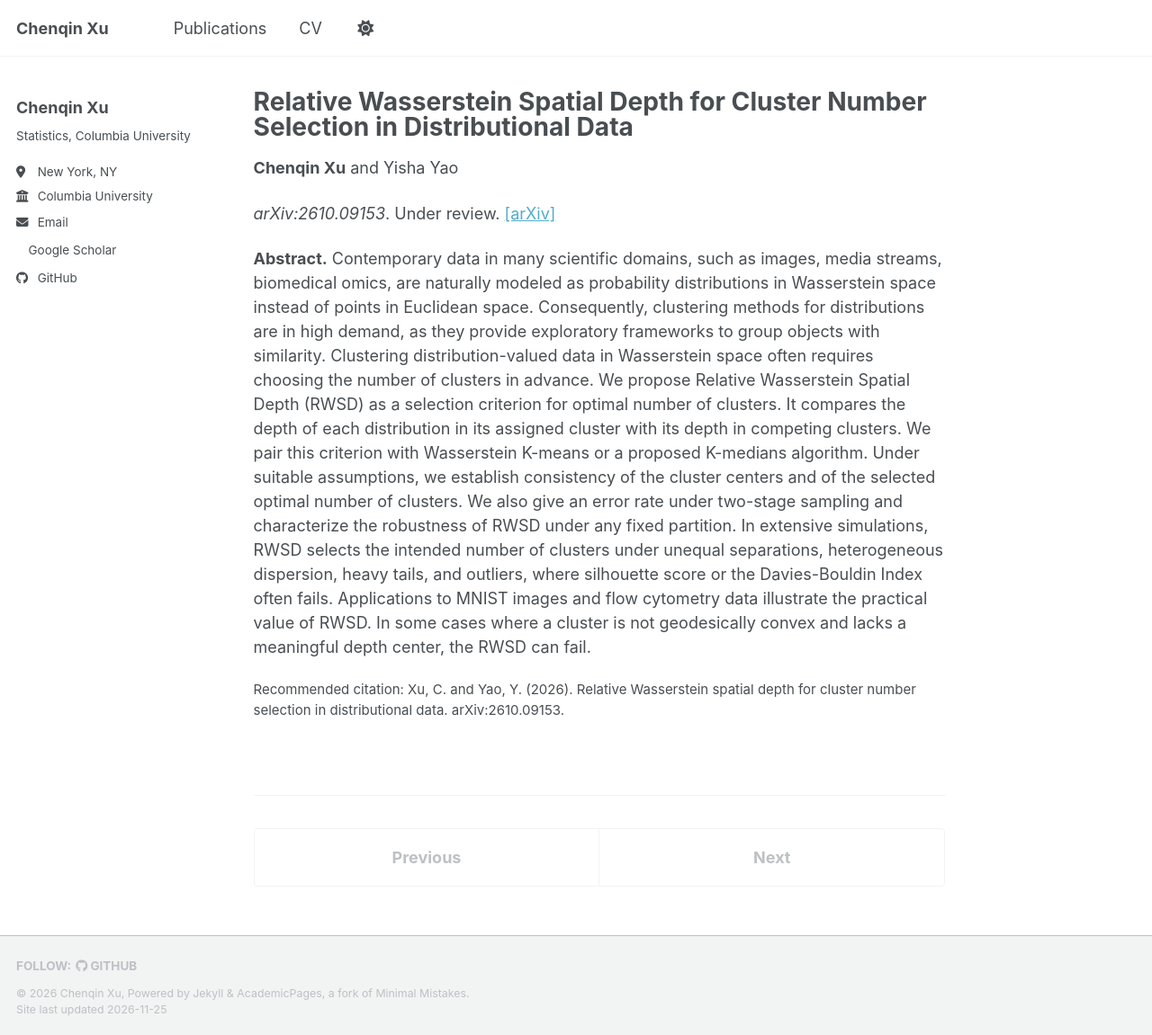
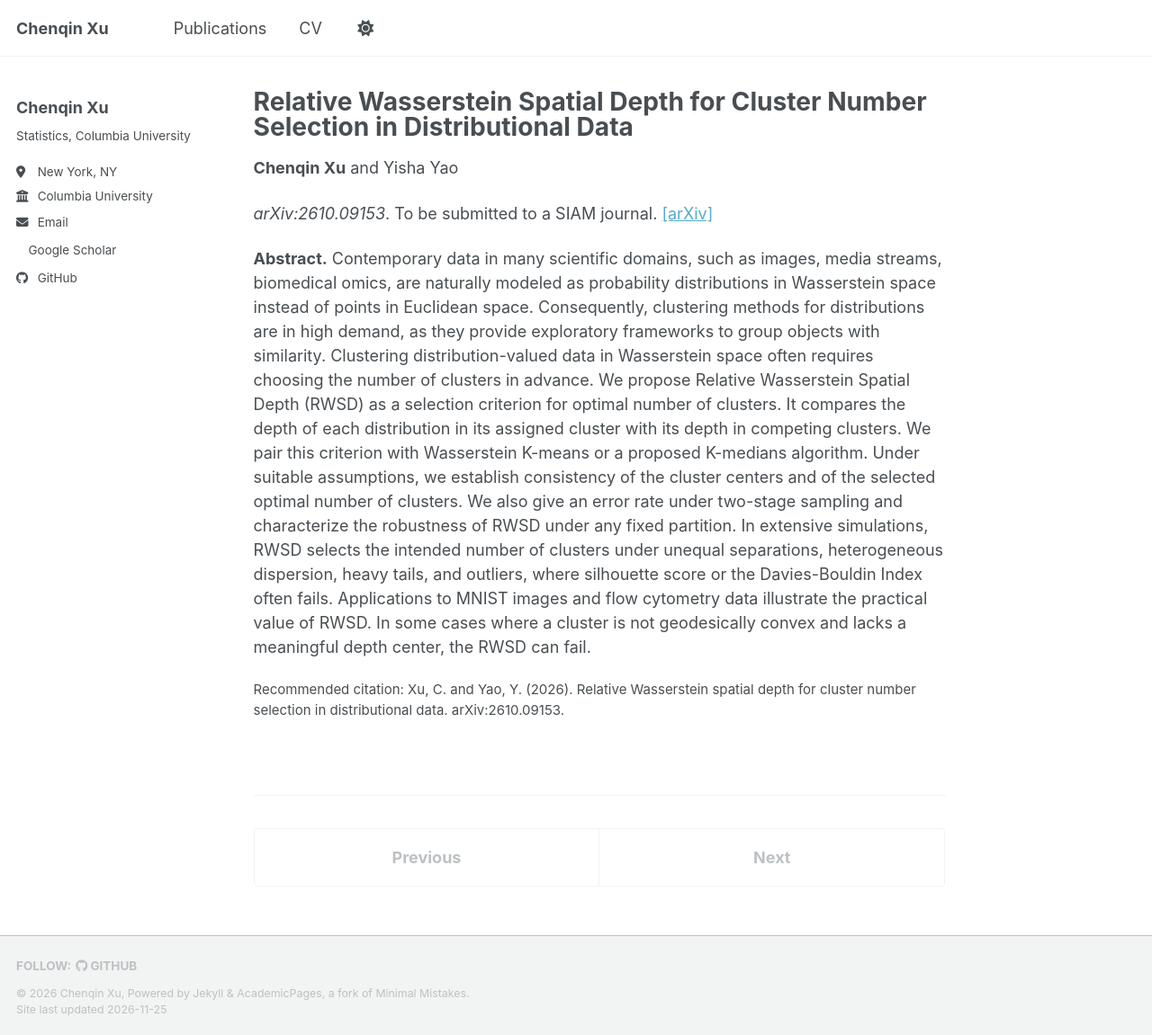
Before and after one commit to Shelton-CQ-Xu/shelton-cq-xu.github.io, a Jekyll site: the page built from _publications/2026-10-06-rwsd-cluster-number.md, in a window 1280 px wide and 1151 px high. Shown: the whole window at 90% size. Built offline with Jekyll 4.4.1, drawn with Linux system fonts in a browser that asks for light colours; a style sheet for code colours, icons or effects is not loaded.

Commit message:
Update CV copy and RWSD status

```diff
--- a/_publications/2026-10-06-rwsd-cluster-number.md
+++ b/_publications/2026-10-06-rwsd-cluster-number.md
@@ -6,7 +6,7 @@ permalink: /publication/2026-10-06-rwsd-cluster-number
 date: 2026-10-06
 authors: "<b>Chenqin Xu</b> and Yisha Yao"
 venue: "arXiv:2610.09153"
-note: "Under review."
+note: "To be submitted to a SIAM journal."
 arxivurl: "https://arxiv.org/abs/2610.09153"
 citation: "Xu, C. and Yao, Y. (2026). Relative Wasserstein spatial depth for cluster number selection in distributional data. arXiv:2610.09153."
 ---
```
Also changed, not shown: 1 other file.
